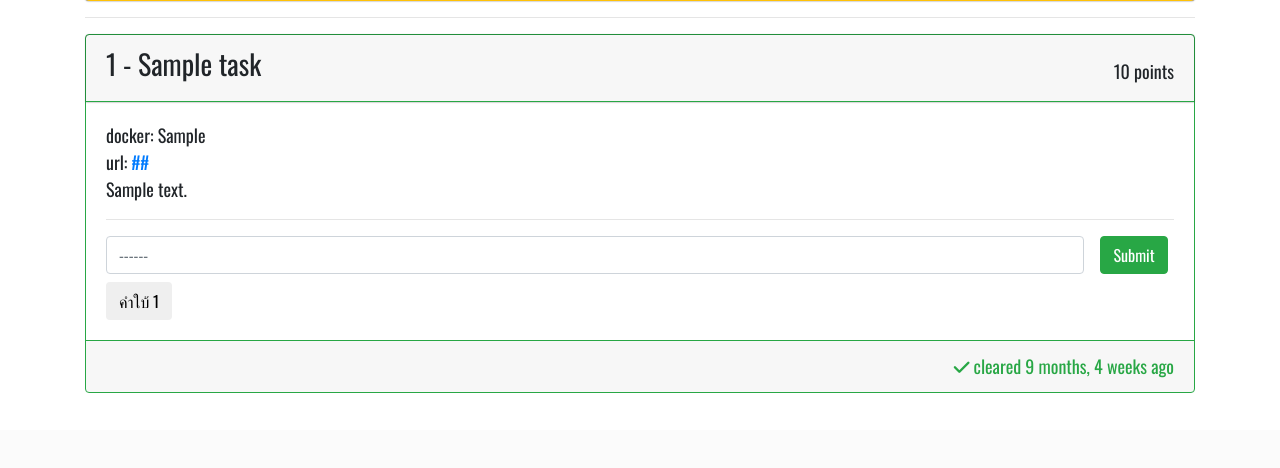
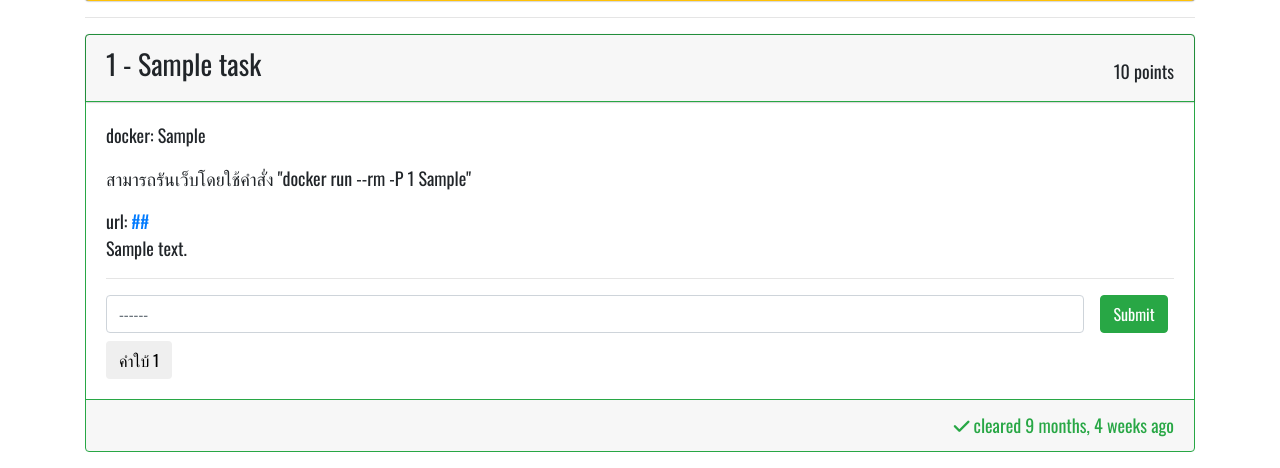
Before and after one commit to NirushaaaR/CTF-platform-final-project, a Django app: page /room/1/ in a window 1280 px wide. Shown: the part 370-838 px from the top of the page. Before the commit the page ends 763 px from the top, so only its background shows below. Run offline with Django 3.2, Linux system fonts and the light colour scheme; a user stored in the database is signed in; tables that the repository leaves empty hold one stand-in row (values such as "Sample post"); parts of the project's set-up code (start-up, migrations or seed data) failed here and were passed over; some libraries are stand-ins or nearby versions.

Commit message:
fix if path null

```diff
--- a/src/templates/core/room.html
+++ b/src/templates/core/room.html
@@ -41,9 +41,14 @@
     <div class="card-body">
       <div class="card-text">
         {% if task.docker %}
-        docker: {{task.docker}} <br>
+        <p>docker: {{task.docker}}</p>
+        <p>สามารถรันเว็บโดยใช้คำสั่ง "docker run --rm -P {{task.docker.port}} {{task.docker}}"</p>
+        {% if task.docker.url %}
         url: <a href="{{task.docker.url}}{{task.docker_url_path}}">{{task.docker.url}}{{task.docker_url_path}}</a>
         <br>
+        {% else %}
+        <p>ไปที่ {{task.docker_url_path}}</p>
+        {% endif %}
         {% endif %}
         {{task.description|safe}}
       </div>
```
